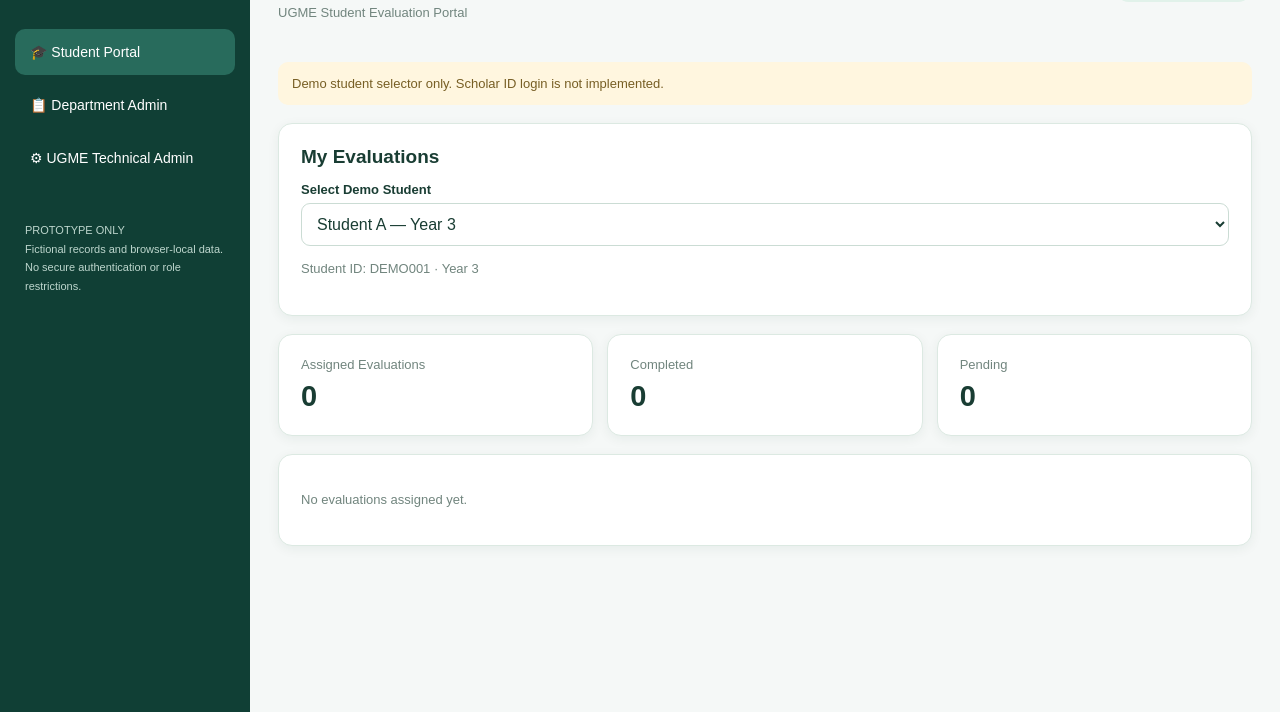
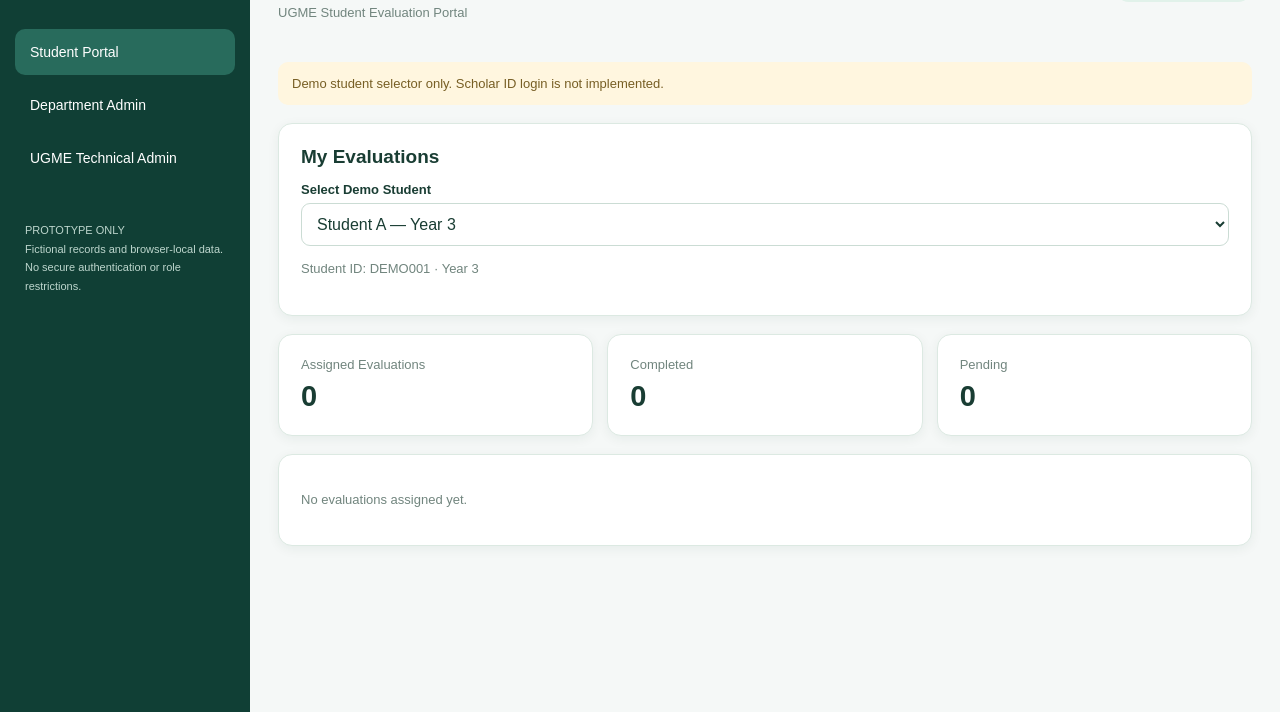
Before and after one commit to anoshiamubarak-aku/ugmestudentevaluation.github.io, a plain HTML site: page index.html in a window 1280 px wide. Shown: the part 88-800 px from the top of the page. Drawn offline with Linux system fonts and the light colour scheme.

Commit message:
Remove emojis from button labels in index.html
Updated button labels by removing emojis for clarity.

```diff
--- a/index.html
+++ b/index.html
@@ -383,9 +383,9 @@ th{background:#f4f9f6;color:#426e61}
     UGME <span style="color:#8ddbc7">Portal</span>
     <small>Student Evaluation Management</small>
   </div>
-  <button class="nav active" data-page="student">🎓 Student Portal</button>
-  <button class="nav" data-page="department">📋 Department Admin</button>
-  <button class="nav" data-page="technical">⚙ UGME Technical Admin</button>
+  <button class="nav active" data-page="student"> Student Portal</button>
+  <button class="nav" data-page="department"> Department Admin</button>
+  <button class="nav" data-page="technical"> UGME Technical Admin</button>
   <div class="sidebar-note">
     PROTOTYPE ONLY<br>
     Fictional records and browser-local data.<br>
```
